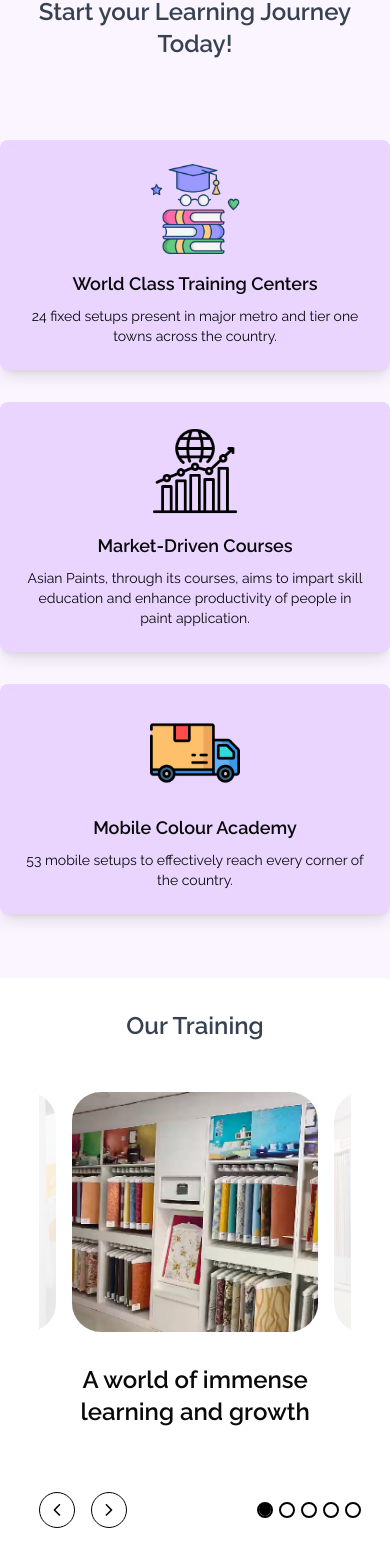
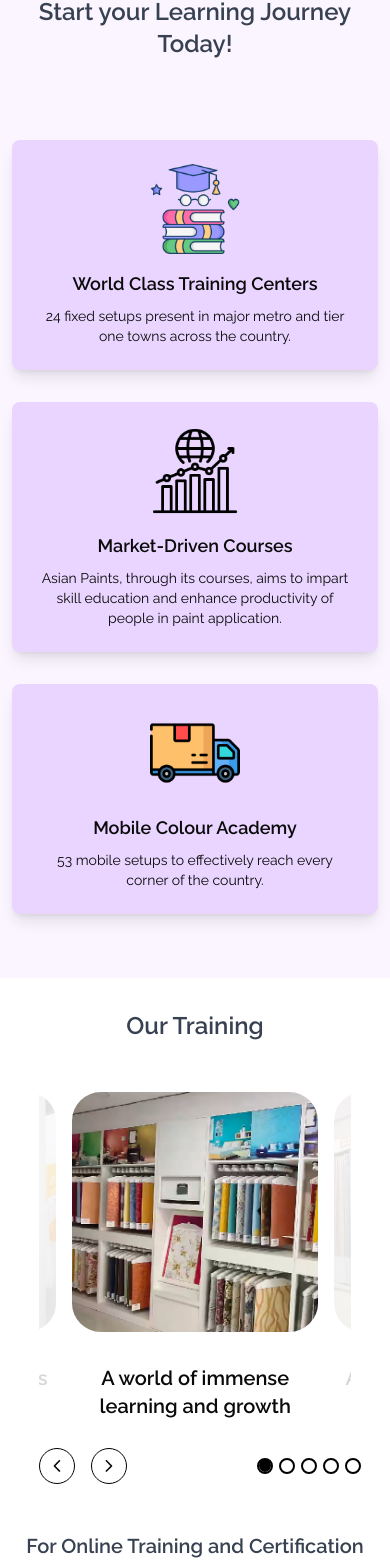
Before and after one commit to tusharkamlaai/apbhacademy1, a Next.js app: page / in a window 390 px wide. Shown: the part 2097-3665 px from the top of the page. Built offline with nearby package versions, Linux system fonts and the light colour scheme; a web font is replaced by a local one.

Commit message:
'textmange'

```diff
--- a/src/app/components/ui/LearningJourney.jsx
+++ b/src/app/components/ui/LearningJourney.jsx
@@ -9,7 +9,7 @@ const LearningJourney = () => {
     return (
         <div className="bg-purple-50  py-16">
             <span className='block text-gray-700 text-2xl text-center mb-[80px] font-semibold'> Start your Learning Journey Today!</span>
-            <div className="max-w-5xl mx-auto grid grid-cols-1 md:grid-cols-3 gap-8">
+            <div className="max-w-5xl mx-auto grid grid-cols-1 md:grid-cols-3 gap-8 lg:px-0 px-3">
 
                 <div className="bg-purple-200 rounded-lg p-6 text-center shadow-lg">
                     <div className="mb-4">
--- a/src/app/components/ui/Training.jsx
+++ b/src/app/components/ui/Training.jsx
@@ -31,7 +31,7 @@ const Training = () => {
                 <EmblaCarousel slides={SLIDES} options={OPTIONS} />
             </div>
             <div className='text-center mt-[3rem]'>
-                <span className='block text-gray-700 text-3xl mb-2 font-semibold'>For Online Training and Certification</span>
+                <span className='block text-gray-700 lg:text-2xl text-xl mb-2 font-semibold'>For Online Training and Certification</span>
             </div>
             <div className='text-center mt-[35px] mb-5'>
                 <Button variant="outline" className="w-[15rem] bg-purple-50 h-[3rem]" >Visit Vitual BH Academy</Button>
--- a/src/components/EmblaCarousel/EmblaCarousel.jsx
+++ b/src/components/EmblaCarousel/EmblaCarousel.jsx
@@ -111,7 +111,7 @@ const EmblaCarousel = (props) => {
                                 alt="Picture of the author"
                                 className="embla__slide__img"
                             />
-                            <div className='text-center text-2xl font-semibold flex justify-center mt-8 items-center'>{items.description}</div>
+                            <div className='text-center lg:text-2xl text-xl font-semibold flex justify-center mt-8 items-center'>{items.description}</div>
                         </div>
                     ))}
                 </div>
```
